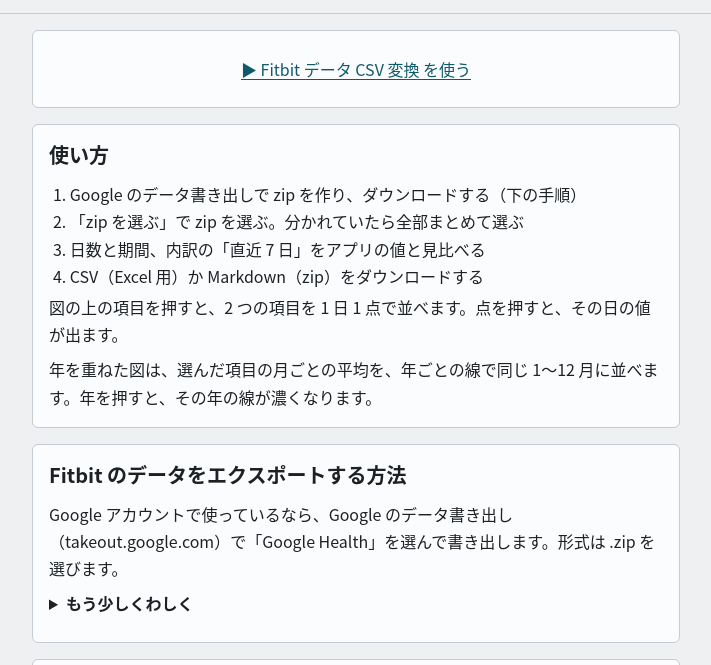
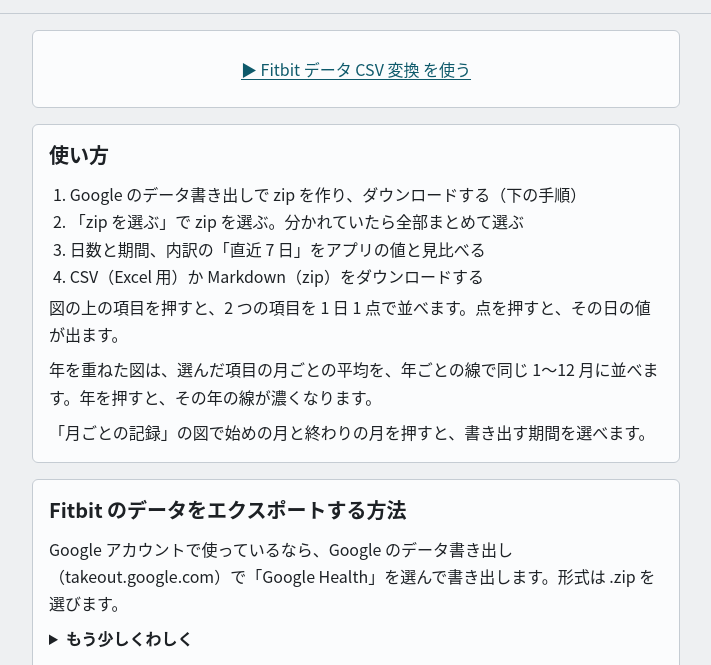
Before and after one commit to YouheiOonuki/fitbit-export, a plain HTML site: page guide.html in a window 1280 px wide. Shown: the part 135-800 px from the top of the page, without its empty margins (284-995 px from the left). Drawn offline with Linux system fonts and the light colour scheme.

Commit message:
guide: 「月ごとの記録」の図で期間を選べることを 1 文（関門の決め、Q-559）
Co-Authored-By: Claude Opus 5.5 <noreply@anthropic.com>

```diff
--- a/guide.html
+++ b/guide.html
@@ -91,6 +91,7 @@
       </ol>
       <p>図の上の項目を押すと、2 つの項目を 1 日 1 点で並べます。点を押すと、その日の値が出ます。</p>
       <p>年を重ねた図は、選んだ項目の月ごとの平均を、年ごとの線で同じ 1〜12 月に並べます。年を押すと、その年の線が濃くなります。</p>
+      <p>「月ごとの記録」の図で始めの月と終わりの月を押すと、書き出す期間を選べます。</p>
     </article>
 
     <article class="card content" id="export">
```
